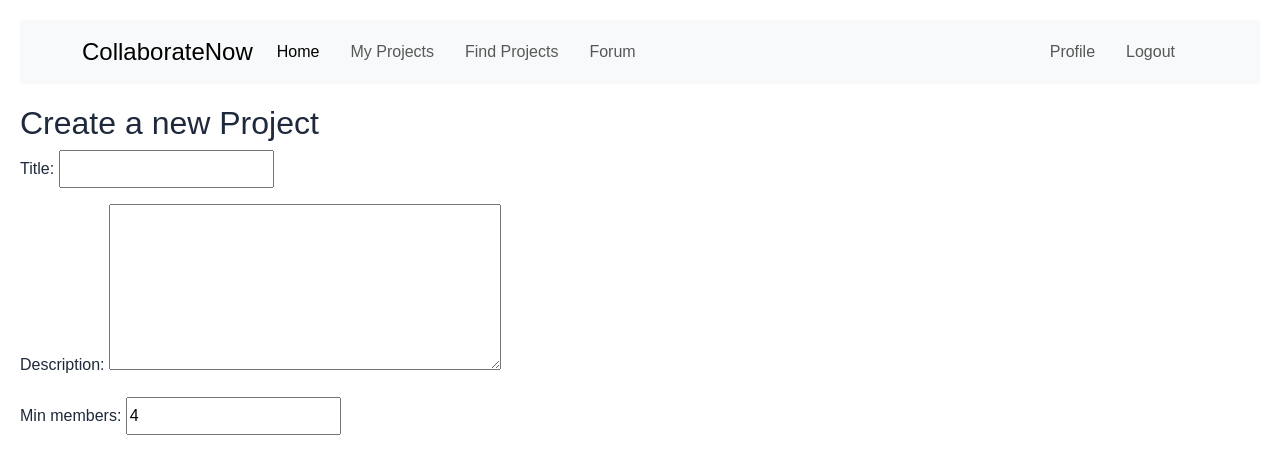
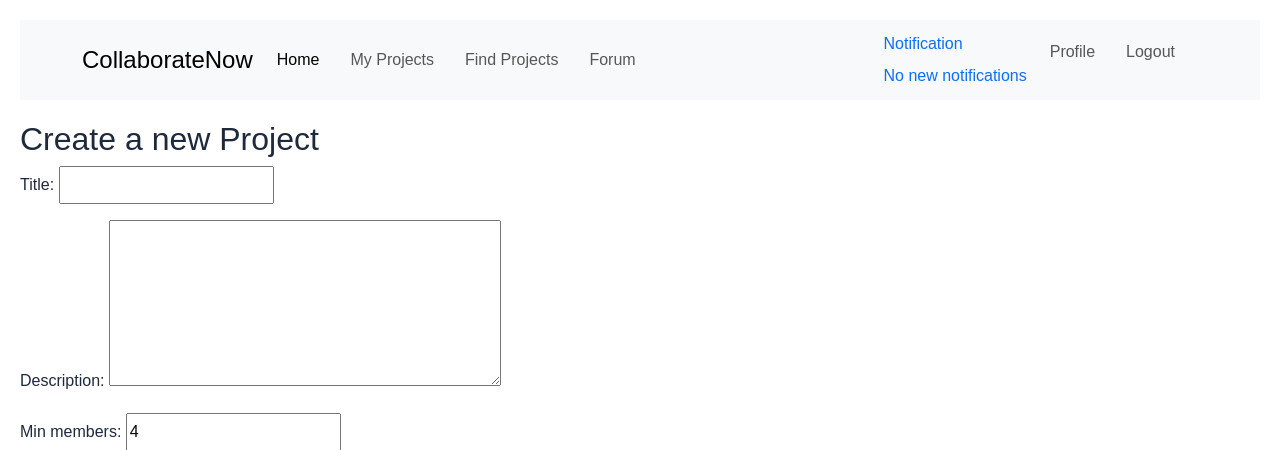
Before and after one commit to tomi3-11/CollaborateNow, a Django app: page /accounts/create_project/ in a window 1280 px wide. Shown: the top 450 px of the page. Run offline with Django 5.2, Linux system fonts and the light colour scheme; the visitor is signed in with stand-in values (Sample User, id 1).

Commit message:
Updated Notification section and functionality

```diff
--- a/accounts/admin.py
+++ b/accounts/admin.py
@@ -6,7 +6,7 @@ from django.forms import BaseInlineFormSet
 # Register your models here.
 
 #admin.site.register(Project)
-admin.site.register(ProjectMembership)
+# admin.site.register(ProjectMembership)
 admin.site.register(UserProfile)
 admin.site.register(ProjectRequiredSkill)
 
--- /dev/null
+++ b/accounts/context_processors.py
@@ -0,0 +1,7 @@
+from .models import Notification
+
+def unread_notifications(request):
+    if request.user.is_authenticated:
+        unread_notifications = Notification.objects.filter(user=request.user, is_read=False).order_by('-timestamp')
+        return {'unread_notifications': unread_notifications}
+    return {'unread_notifications': []}
--- a/accounts/models.py
+++ b/accounts/models.py
@@ -56,7 +56,7 @@ class ProjectMembership(models.Model):
     joined_date = models.DateTimeField(auto_now_add=True) # Tracks date a member joins a project
 
     class Meta:
-        unique_together = ('user', 'project') # Ensure a user can't join the same project mulriple times.
+        unique_together = ('user', 'project') # Ensure a user can't join the same project multiple times.
 
 
     def __str__(self):
@@ -111,3 +111,14 @@ class ProjectRequiredSkill(models.Model):
 
         def __str__(self):
             return f"{self.skill.name}({self.proficiency_level}) for {self.project.title}"
+
+
+class Notification(models.Model):
+    user = models.ForeignKey(User, on_delete=models.CASCADE)
+    notification_type = models.CharField(max_length=50) # e.g., 'project_approved', 'new_member'
+    message = models.TextField()
+    timestamp = models.DateTimeField(auto_now_add=True)
+    is_read = models.BooleanField(default=False)
+
+    def __str__(self):
+        return f"Notification for {self.user.username}: {self.notification_type}"
--- a/accounts/templates/accounts/base.html
+++ b/accounts/templates/accounts/base.html
@@ -105,6 +105,32 @@
                     </ul>
                     <ul class="navbar-nav ms-auto mb-2 mb-lg-0">
                         {% if user.is_authenticated %}
+
+                            <!-- Notification Section -->
+                             <li class="dropdown">
+                                <a href="#" class="dropbtn">
+                                    Notification
+                                    {% if unread_notifications %}
+                                        <span class="badge">
+                                            {{ unread_notifications| length }}
+                                        </span>
+                                    {% endif %}
+                                </a>
+
+                                <div class="dropdwon-content">
+                                    {% if unread_notifications %}
+                                        {% for notification in unread_notifications %}
+                                            <a href="#">
+                                                {{ notification.message }} <small>({{ notification.timestamp|timesince }} ago)</small>
+                                            </a>
+                                        {% endfor %}
+                                        <a href="{% url 'accounts:mark_all_read' %}">Mark all as read</a>
+                                    {% else %}
+                                        <a href="#">No new notifications</a>
+                                    {% endif %}
+                                </div>
+                             </li>
+
                             <li class="nav-item"><a class="nav-link" href="{% url 'accounts:profile' %}">Profile</a></li>
                             <li class="nav-item"><a class="nav-link" href="{% url 'home' %}">Logout</a></li>
                         {% else %}
@@ -119,6 +145,15 @@
 
     <main>
         <div class="content">
+            <!-- Messages -->
+            {% if messages %}
+                <ul class="messages">
+                    {% for message in messages %}
+                        <li {% if message.tags %} class="{{ message.tags }}"{% endif %}>{{ message }}</li>
+                    {% endfor %}
+                </ul>
+            {% endif %}
+
             {% block content %}{% endblock %}
         </div>
     </main>
--- a/accounts/urls.py
+++ b/accounts/urls.py
@@ -20,4 +20,5 @@ urlpatterns = [
     path('my_projects/', views.joined_projects, name='my_projects'),
     path('profile/', views.profile, name='profile'),
     path('profile/edit/', views.edit_profile, name='edit_profile'),
+    path('notifications/mark_all_read/', views.mark_all_read, name='mark_all_read'),
 ]
--- a/accounts/views.py
+++ b/accounts/views.py
@@ -8,7 +8,7 @@ from django.contrib.auth.models import User
 from django.contrib import messages
 from django.utils.dateparse import parse_datetime, parse_date
 from datetime import datetime
-from .models import Skill
+from .models import Skill, Notification
 
 
 # Create your views here.
@@ -92,6 +92,16 @@ def project_list(request):
 def join_project(request, project_id):
     project = get_object_or_404(Project, id=project_id)
 
+    # Checks if a user is a member
+    # if project.projectmembership_set.filter(user=request.user, project=project).exist():
+    #     messages.info(request, "You are already a member of this project.")
+    #     return redirect('accounts:project_detail', project_id=project_id)
+
+    # Informs user if project reaches maximum number of members of FULL
+    if project.current_members >= project.max_members:
+        messages.error(request, "This project is full.")
+        return redirect('accounts:project_list')
+
     # Check if the user is already a member
     if ProjectMembership.objects.filter(user=request.user, project=project).exists():
         messages.error(request, f"You are already a member of '{project.title}'.")
@@ -105,7 +115,17 @@ def join_project(request, project_id):
     project.save()
 
     messages.success(request, f"You have successfully joined '{project.title}")
-    return redirect('accounts:project_list')
+    # return redirect('accounts:project_list')
+
+    # Create a notification for the project creator
+    if request.user != project.creator:
+        Notification.objects.create(
+            user=project.creator,
+            notification_type='new_member',
+            message=f"{request.user.username} has joined your project '{project.title}'."
+        )
+
+    return redirect('accounts:project_detail', project_id=project_id)
 
 
 @login_required
@@ -328,3 +348,9 @@ def leave_project(request, project_id):
     except ProjectMembership.DoesNotExist:
         messages.error(request, "You are not a member of this project.")
         return redirect('accounts:project_detail', project_id=project_id)
+
+
+@login_required
+def mark_all_read(request):
+    Notification.objects.filter(user=request.user, is_read=False).update(is_read=True)
+    return redirect('accounts:profile') # redirect to profile
--- a/collaborate_now/settings.py
+++ b/collaborate_now/settings.py
@@ -68,6 +68,7 @@ TEMPLATES = [
                 'django.template.context_processors.request',
                 'django.contrib.auth.context_processors.auth',
                 'django.contrib.messages.context_processors.messages',
+                'accounts.context_processors.unread_notifications'
             ],
         },
     },
```
Also changed, not shown: accounts/migrations/0009_notfication.py (added), accounts/migrations/0010_rename_notfication_notification.py (added).
